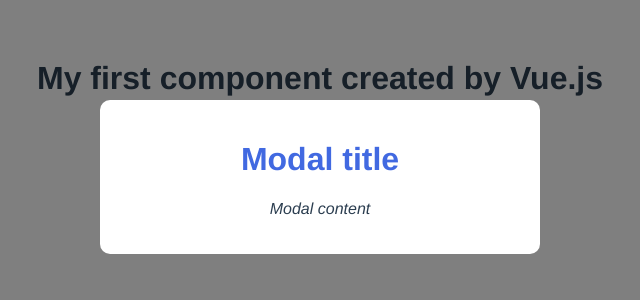
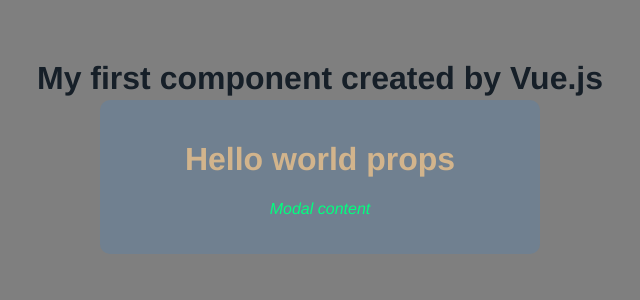
Before and after one commit to DusanKubala/Vue_CLI, a Vue app: page / in a window 1280 px wide. Shown: the top 300 px of the page, without its empty margins (320-960 px from the left). Built offline with nearby package versions, Linux system fonts and the light colour scheme.

Commit message:
Add props, dynamic class

```diff
--- a/src/App.vue
+++ b/src/App.vue
@@ -1,6 +1,6 @@
 <template>
   <h1>{{ title }}</h1>
-  <Modal />
+  <Modal :header="header" :text="text" theme="sale"/>
 </template>
 
 <script>
@@ -11,7 +11,9 @@
   components: { Modal },
   data() {
     return {
-      title: 'My first component created by Vue.js'
+      title: 'My first component created by Vue.js',
+      header: 'Hello world props',
+      text: 'Modal content'
     }
   }
 }
--- a/src/components/Modal.vue
+++ b/src/components/Modal.vue
@@ -1,11 +1,19 @@
 <template>
     <div class="backdrop">
-        <div class="modal">
-            <h1>Modal title</h1>
-            <p>Modal content</p>
+        <div class="modal" :class="{sale: theme === 'sale'}">
+            <h1>{{ header }}</h1>
+            <p>{{ text }}</p>
         </div>
     </div>
 </template>
+
+<script>
+export default{
+    props: ['header', 'text', 'theme']
+}
+
+</script>
+
 
 <style scoped>
     .modal {
@@ -28,4 +36,13 @@
         color: royalblue;
     }
 
+    .modal.sale {
+        background: slategray;
+        color: springgreen;
+    }
+
+    .modal.sale h1{
+        color: tan;
+    }
+
 </style>
```
